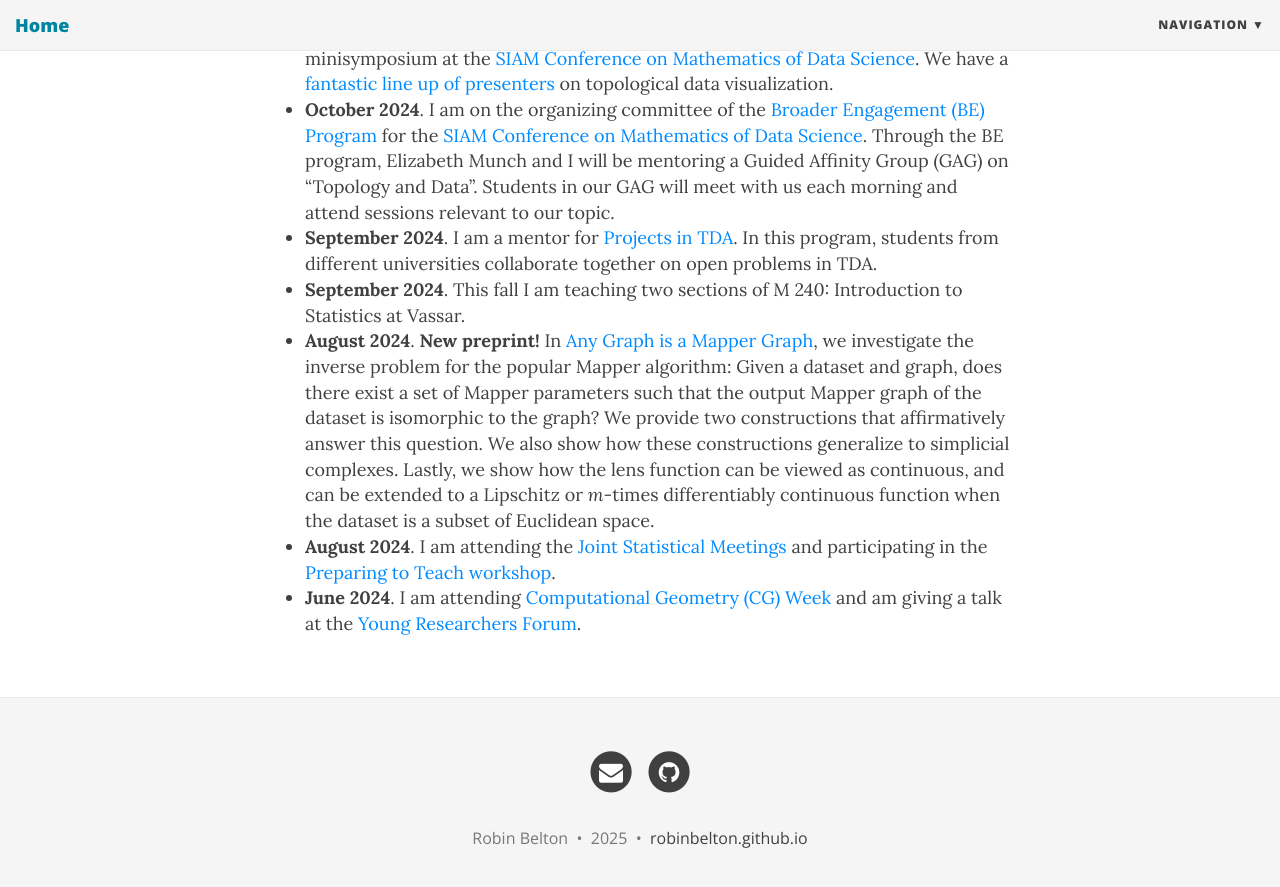
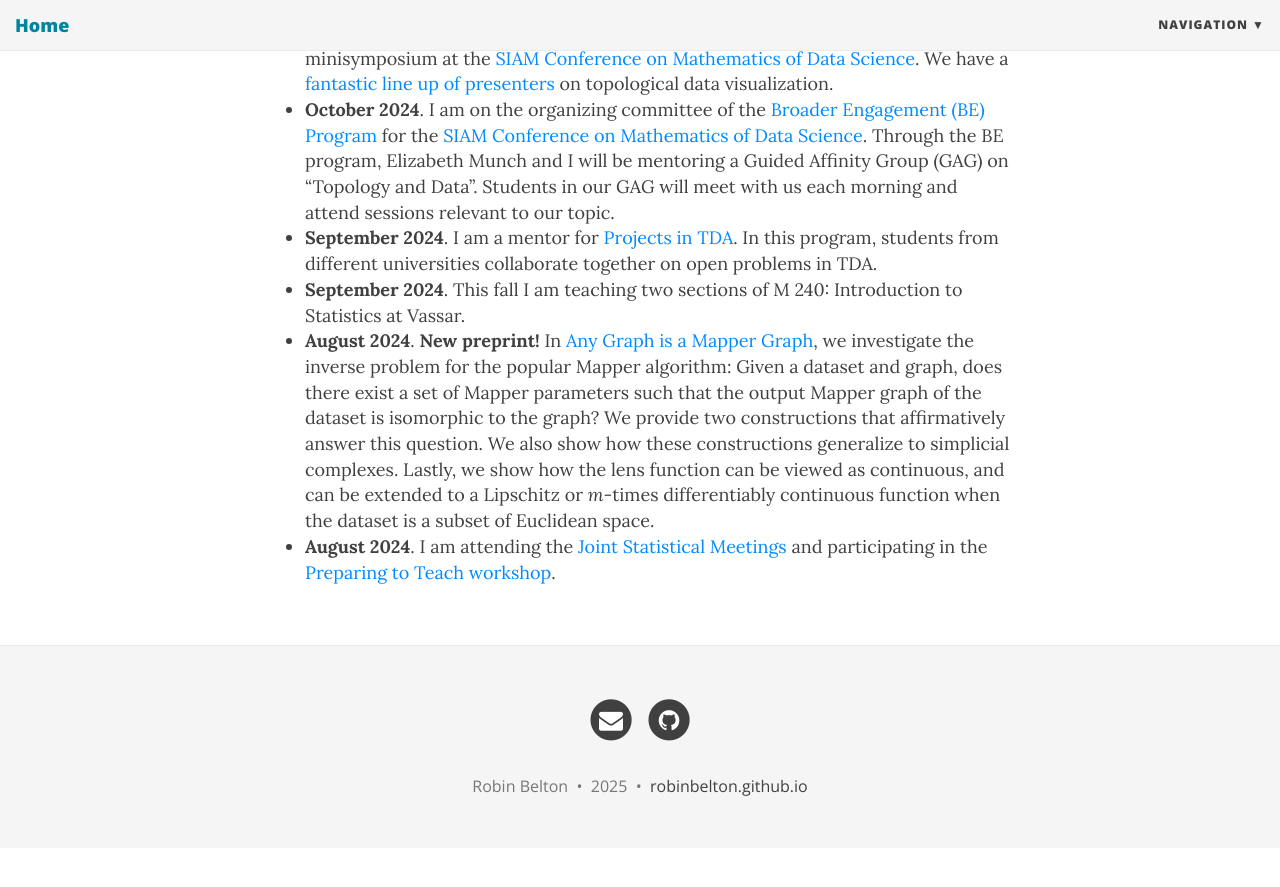
Before and after one commit to robinbelton/robinbelton.github.io, a Jekyll site: the page built from index.html, in a window 1280 px wide and 900 px high, scrolled down 851 px. Shown: the top 887 px of the window. Built offline with Jekyll 4.4.1, drawn with Linux system fonts in a browser that asks for light colours; nearby versions of some CDN libraries; the list of posts is cut into pages by our own code; after the commit the page ends 1699 px from its top, so only the background shows below that.

Commit message:
Edit home page

```diff
--- a/index.html
+++ b/index.html
@@ -25,5 +25,4 @@ Hello! I am an Assistant Professor in the Department of Mathematics and Statisti
     <li><b>September 2024</b>. This fall I am teaching two sections of M 240: Introduction to Statistics at Vassar.</li>
     <li><b>August 2024</b>. <b>New preprint!</b> In <a href="https://arxiv.org/pdf/2408.11180v1">Any Graph is a Mapper Graph</a>, we investigate the inverse problem for the popular Mapper algorithm: Given a dataset and graph, does there exist a set of Mapper parameters such that the output Mapper graph of the dataset is isomorphic to the graph? We provide two constructions that affirmatively answer this question. We also show how these constructions generalize to simplicial complexes. Lastly, we show how the lens function can be viewed as continuous, and can be extended to a Lipschitz or <em>m</em>-times differentiably continuous function when the dataset is a subset of Euclidean space.</li>
     <li><b>August 2024</b>. I am attending the <a href="https://ww2.amstat.org/meetings/jsm/2024/">Joint Statistical Meetings</a> and participating in the <a href="https://preparingtoteach.org/">Preparing to Teach workshop</a>.</li>
-    <li><b>June 2024</b>. I am attending <a href = "https://socg24.athenarc.gr/socg.html">Computational Geometry (CG) Week</a> and am giving a talk at the <a href = "https://socg24.athenarc.gr/yrf.html">Young Researchers Forum</a>.
 </ul>
```
